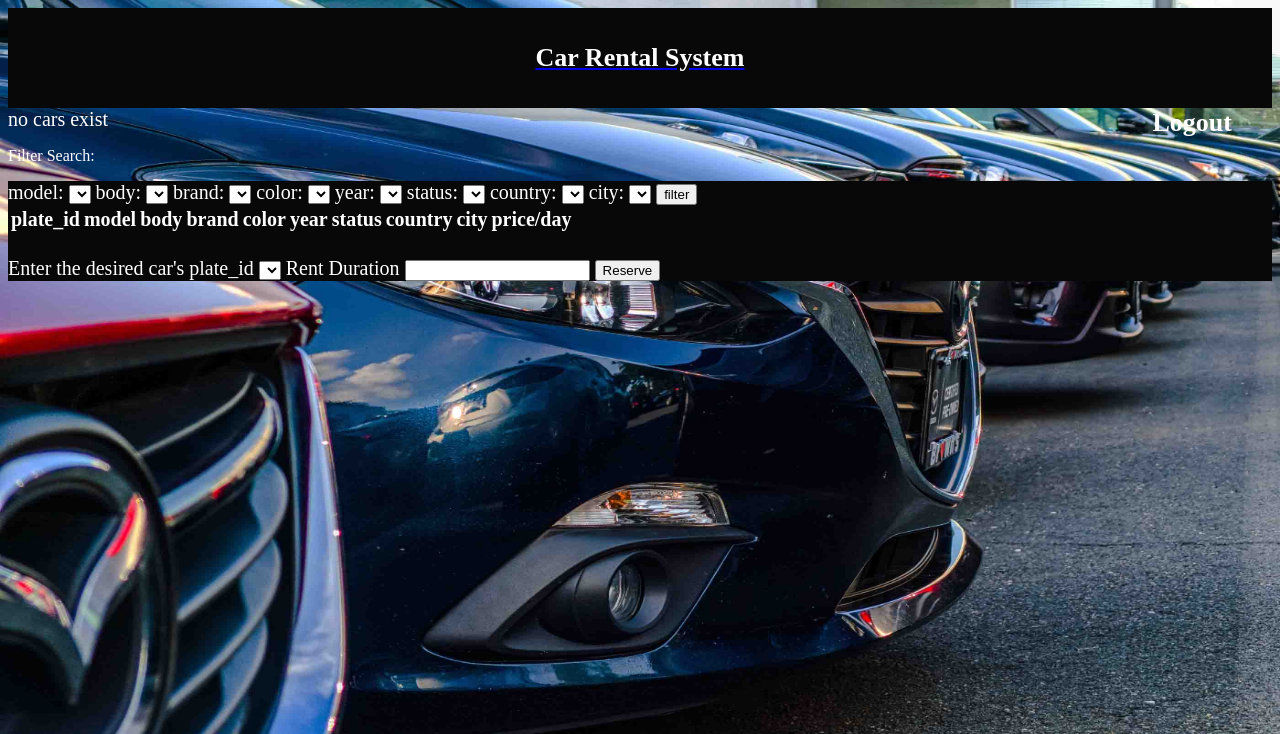
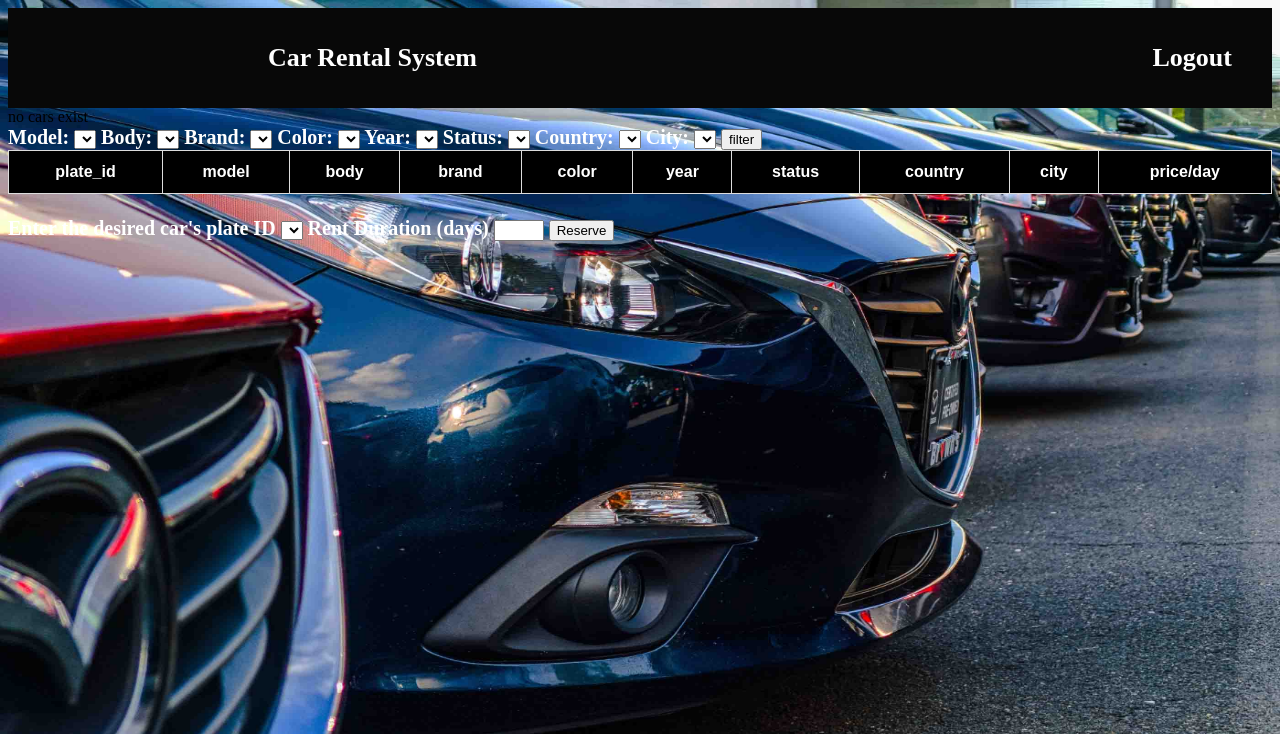
Before and after one commit to Aya66/Car-Rental-System, a PHP site: page /customer.php in a window 1280 px wide. Shown: the top 734 px of the page. Run offline with PHP 8.4, Linux system fonts and the light colour scheme; the visitor is signed in with stand-in values (Sample User, id 1); data that the repository does not hold is empty.

Commit message:
layout in customer and checkout

```diff
--- a/customer.php
+++ b/customer.php
@@ -29,19 +29,41 @@ if(isset($_POST["checkout"])){
 	<link rel="stylesheet" href="colours.css">
     <link rel="stylesheet" href="location-size.css">
     <link rel="stylesheet" href="fonts.css">
+
+	<style>
+		#customers {
+		font-family: Arial, Helvetica, sans-serif;
+		border-collapse: collapse;
+		width: 100%;
+		}
+		#customers td, #customers th {
+		border: 1px solid #ddd;
+		padding: 8px;
+		color: white;
+		font-weight: bold;
+		}
+		#customers tr:hover {background-color: grey;}
+		#customers th {
+		padding-top: 12px;
+		padding-bottom: 12px;
+		text-align: center;
+		background-color: black;
+		color: white;
+		}
+	</style>
 </head>
 
 <body>
 
 	<nav class="nav-bar black-background">
 		<a href="index.html">
-        	<h2 class="font26 title-margins white-colour">Car Rental System</h2>
+        	<h2 class="font26 navbar-third white-colour">Car Rental System</h2>
 		</a>
 		<a href="logout.php">
         	<h2 class="font26 logout-margins white-colour">Logout</h2>
 		</a>
     </nav>
-	<section class=" white-colour font20 scrollbar">
+	<section class="scrollbar">
 
 <?php
 		if(isset($_POST["search"])){
@@ -106,7 +128,6 @@ if(isset($_POST["checkout"])){
 		$countryArray = array();
 		$cityArray = array();
 		if ($result->num_rows > 0) {
-			echo "plate_id model body brand color year status country city <br>";
 			while ($row = $result->fetch_assoc()) {  // check if the data exists
 				$plateArray[] = $row["plate_id"];
 				$modelArray[] = $row["model"];
@@ -132,9 +153,8 @@ if(isset($_POST["checkout"])){
 		$countryArray = array_unique($countryArray);
 		$cityArray = array_unique($cityArray);
 ?>
-		<p class="font16">Filter Search:</p>
-		<form action="customer.php" method="POST" class="white-colour font20 black-background">
-			<label> model:</label>
+		<form action="customer.php" method="POST" class="white-colour bold font20">
+			<label>  Model:  </label>
 						<select name="searchedValModel">
 						<option selected="selected"></option>
 						<?php
@@ -144,7 +164,7 @@ if(isset($_POST["checkout"])){
 						?>
 						</select>
 
-			<label>body:</label>
+			<label>  Body:  </label>
 						<select name="searchedValBody">
 						<option selected="selected"></option>
 						<?php
@@ -154,7 +174,7 @@ if(isset($_POST["checkout"])){
 						?>
 						</select>
 
-			<label>brand:</label>
+			<label>  Brand:  </label>
 						<select name="searchedValBrand">
 						<option selected="selected"></option>
 						<?php
@@ -163,7 +183,7 @@ if(isset($_POST["checkout"])){
 						}
 						?>
 						</select>
-			<label>color:</label>
+			<label>  Color:  </label>
 						<select name="searchedValColor">
 						<option selected="selected"></option>
 						<?php
@@ -172,7 +192,7 @@ if(isset($_POST["checkout"])){
 						}
 						?>
 						</select>
-			<label>year:</label>
+			<label>  Year:  </label>
 						<select name="searchedValYear">
 						<option selected="selected"></option>
 						<?php
@@ -181,7 +201,7 @@ if(isset($_POST["checkout"])){
 						}
 						?>
 						</select>
-			<label>status:</label>
+			<label>  Status:  </label>
 						<select name="searchedValStatus">
 						<option selected="selected"></option>
 						<?php
@@ -190,7 +210,7 @@ if(isset($_POST["checkout"])){
 						}
 						?>
 						</select>
-			<label>country:</label>
+			<label>  Country:  </label>
 						<select name="searchedValCountry">
 						<option selected="selected"></option>
 						<?php
@@ -199,7 +219,7 @@ if(isset($_POST["checkout"])){
 						}
 						?>
 						</select>
-			<label>city:</label>
+			<label>  City:  </label>
 						<select name="searchedValCity">
 						<option selected="selected"></option>
 						<?php
@@ -209,7 +229,7 @@ if(isset($_POST["checkout"])){
 						?>
 						</select>
 			<input type="submit" name="search" value="filter">
-		<table class="white-colour font20 black-background">
+		<table id="customers">
 			<tr>
 				<th>plate_id</th>
 				<th>model</th>
@@ -238,9 +258,9 @@ if(isset($_POST["checkout"])){
 
 			<?php endwhile;?>
 		</table>
-		<form method="post">
+		<form method="POST" class="white-colour bold font20">
 			<br>
-			<label>Enter the desired car's plate_id</label>
+			<label>Enter the desired car's plate ID  </label>
 			<select name="searchedValPlate">
 						<option selected="selected"></option>
 						<?php
@@ -249,8 +269,8 @@ if(isset($_POST["checkout"])){
 						}
 						?>
 						</select>
-			<label for="duration">Rent Duration</label>
-			<input type="text" id="duration" name="duration">
+			<label for="duration">  Rent Duration (days)  </label>
+			<input type="text" id="duration" name="duration" class="small-textbox">
 			<input type="submit" value="Reserve" name="chosen" id="reserved">
 		</form>
 		<?php
@@ -264,7 +284,7 @@ if(isset($_POST["checkout"])){
 			$finalResult = mysqli_query($conn,$car);
 
 			?>
-			<table>
+			<table id="customers">
 			<tr>
 				<th>plate_id</th>
 				<th>model</th>
--- a/fonts.css
+++ b/fonts.css
@@ -10,3 +10,9 @@
 .font30{
     font-size: 30px;
 }
+.fonts{
+    font-family: Arial, Helvetica, sans-serif;
+}
+.bold{
+    font-weight: bold;
+}
--- a/location-size.css
+++ b/location-size.css
@@ -153,3 +153,6 @@ body {
   height: 80%;
   overflow: auto;
 }
+.small-textbox{
+  width: 50px;
+}
```
Also changed, not shown: checkout.php (+23 -2 lines).
